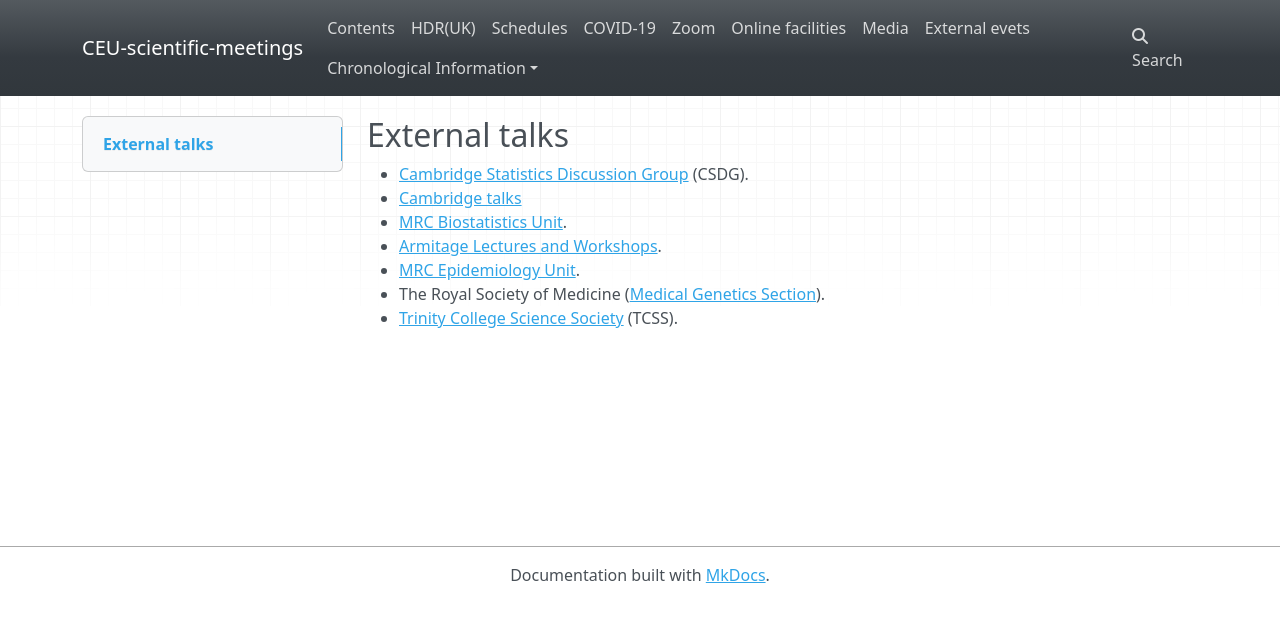
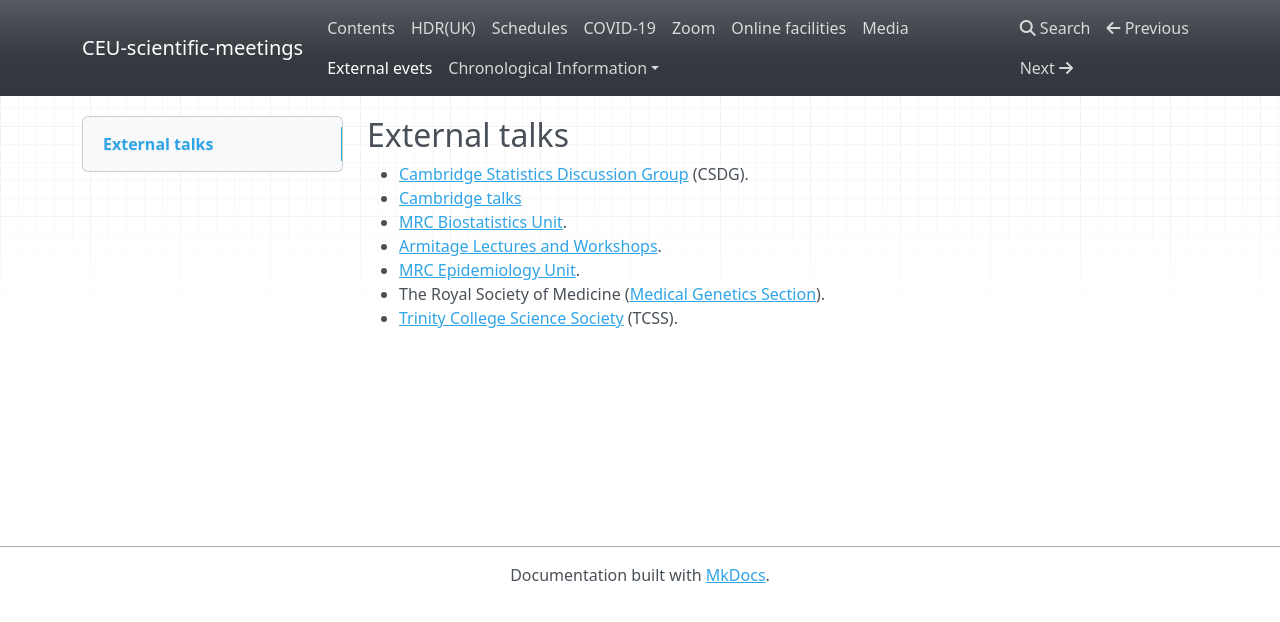
Before and after one commit to cambridge-ceu/CEU-matters, an MkDocs documentation site: the page built from docs/external-events.md, in a window 1280 px wide. Shown: the top 622 px of the page. Built offline with MkDocs 1.6.1, drawn with Linux system fonts in a browser that asks for light colours; nearby versions of some CDN libraries; a script that is not in the unit is left out.

```diff
--- a/mkdocs.yml
+++ b/mkdocs.yml
@@ -7,7 +7,7 @@ nav:
   - Zoom: zoom.md
   - Online facilities: online.md
   - Media: media.md
-  - External evets: external_events.md
+  - External evets: external-events.md
   - Chronological Information:
     - 2021.md
     - 2020.md
```
